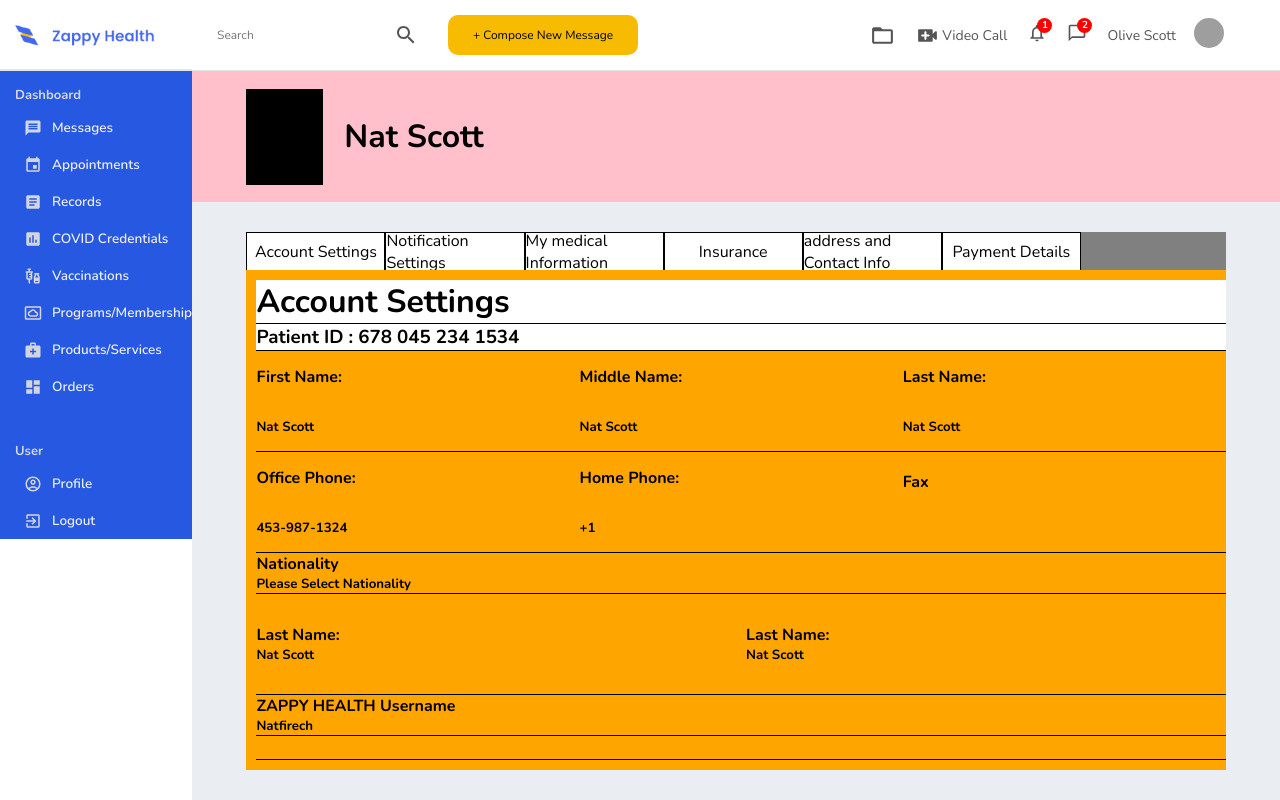
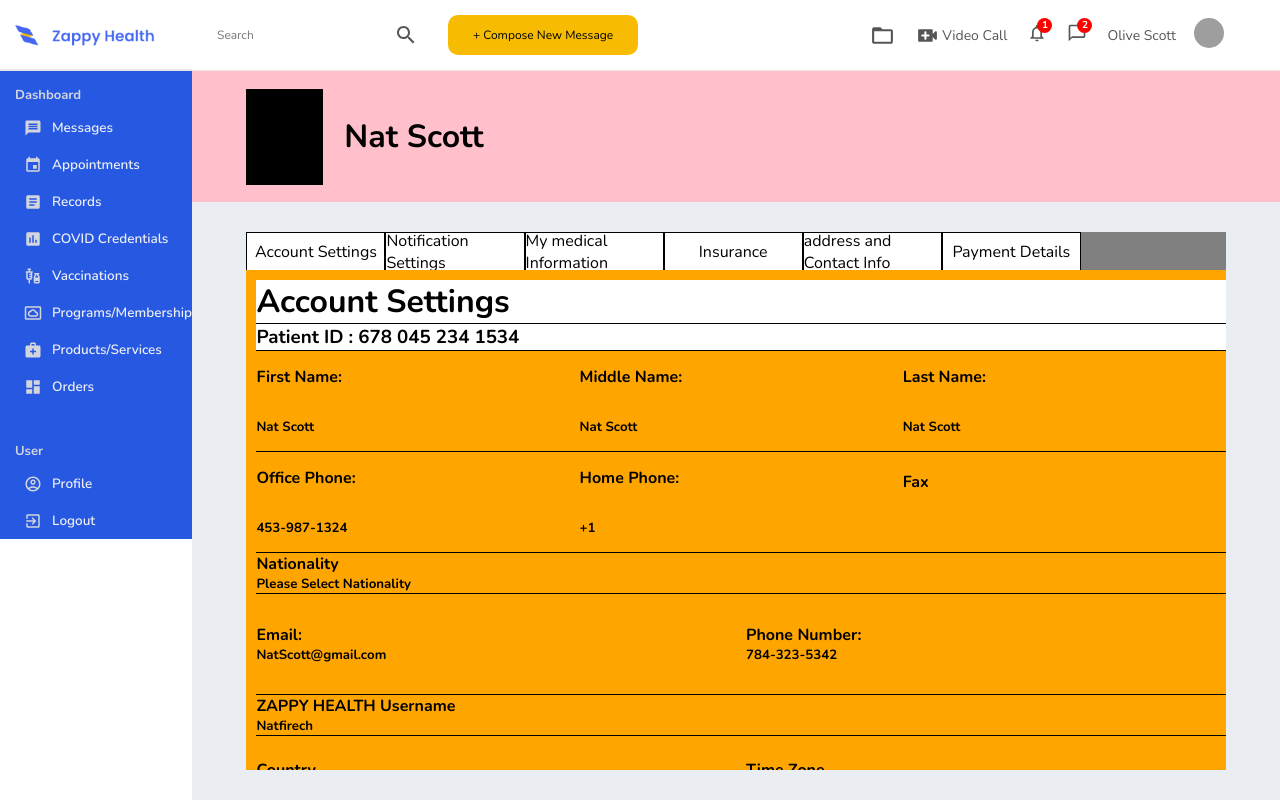
Before and after one commit to nascott94/telahealth-portal, a React (Create React App) app: page /profile in a window 1280 px wide. Built offline with nearby package versions, Linux system fonts and the light colour scheme; grey boxes are pictures that could not be loaded.

Commit message:
more containers finished

```diff
--- a/src/components/profilepage/AccountSettings.js
+++ b/src/components/profilepage/AccountSettings.js
@@ -111,20 +111,98 @@ const LogInContainer = styled.div`
 `;
 
 const CountryContainer = styled.div`
-  height: 20%;
+  height: 200px;
   width: 100%;
   display: flex;
   border-bottom: 1px solid black;
 `;
 
 const CountryLeft = styled.div`
-  height: 100%;
+  height: 100px;
   width: 50%;
+  display: flex;
+  flex-direction: column;
+  justify-content: center;
 `;
 
 const CountryRight = styled.div`
-  height: 100%;
+  height: 100px;
   width: 50%;
+  display: flex;
+  flex-direction: column;
+  justify-content: center;
+`;
+
+const DropDownBox = styled.div`
+  width: 90%;
+  height: 30%;
+  border: 1px solid black;
+  display: flex;
+  align-items: center;
+`;
+
+const PassportContainer = styled.div`
+  height: 200px;
+  width: 100%;
+  display: flex;
+  border-bottom: 1px solid black;
+`;
+
+const PassportLeft = styled.div`
+  height: 100px;
+  width: 50%;
+  display: flex;
+  flex-direction: column;
+  justify-content: center;
+`;
+
+const PassportRight = styled.div`
+  height: 100px;
+  width: 50%;
+  display: flex;
+  flex-direction: column;
+  justify-content: center;
+`;
+
+const RequireMFAContainer = styled.div`
+  height: 80px;
+  width: 100%;
+  display: flex;
+  flex-direction: column;
+  justify-content: center;
+`;
+
+const MFAContainer = styled.div`
+  height: 100px;
+  width: 100%;
+  display: flex;
+  border-bottom: 1px solid black;
+`;
+
+const MFAContainerLeft = styled.div`
+  height: 100px;
+  width: 20%;
+  display: flex;
+  flex-direction: column;
+  justify-content: center;
+`;
+
+const MFAPasswordButton = styled.div`
+  height: 30px;
+  width: 100px;
+  border-radius: 10px;
+  background-color: blue;
+  display: flex;
+  justify-content: center;
+  align-items: center;
+`;
+
+const MFAContainerRight = styled.div`
+  height: 100px;
+  width: 80%;
+  display: flex;
+  flex-direction: column;
+  justify-content: center;
 `;
 
 const AccountSettings = () => {
@@ -171,19 +249,50 @@ const AccountSettings = () => {
         </NationalityContainer>
         <EmailContainer>
           <EmailLeft>
-            <h4>Last Name:</h4>
-            <h5>Nat Scott</h5>
+            <h4>Email:</h4>
+            <h5>NatScott@gmail.com</h5>
           </EmailLeft>
           <EmailRight>
-            <h4>Last Name:</h4>
-            <h5>Nat Scott</h5>
+            <h4>Phone Number:</h4>
+            <h5>784-323-5342</h5>
           </EmailRight>
         </EmailContainer>
         <LogInContainer>
           <h4>ZAPPY HEALTH Username</h4>
           <h5>Natfirech</h5>
         </LogInContainer>
-        <CountryContainer></CountryContainer>
+        <CountryContainer>
+          <CountryLeft>
+            <h4>Country</h4>
+            <DropDownBox>Please Select</DropDownBox>
+          </CountryLeft>
+          <CountryRight>
+            <h4>Time Zone</h4>
+            <DropDownBox>Please Select</DropDownBox>
+          </CountryRight>
+        </CountryContainer>
+        <PassportContainer>
+          <PassportLeft>
+            <h4>Passport Or Citizen ID Number</h4>
+            <DropDownBox></DropDownBox>
+          </PassportLeft>
+          <PassportRight>
+            <h4>Language</h4>
+            <DropDownBox>Please Select</DropDownBox>
+          </PassportRight>
+        </PassportContainer>
+        <RequireMFAContainer>
+          <h4>Require MFA for Login</h4>
+        </RequireMFAContainer>
+        <MFAContainer>
+          <MFAContainerLeft>
+            <h4>MFA Alternate Code:</h4>
+            <MFAPasswordButton>Hello</MFAPasswordButton>
+          </MFAContainerLeft>
+          <MFAContainerRight>
+            <h5>Set-Up Multi Factor Authentification</h5>
+          </MFAContainerRight>
+        </MFAContainer>
       </Container>
     </>
   );
```
